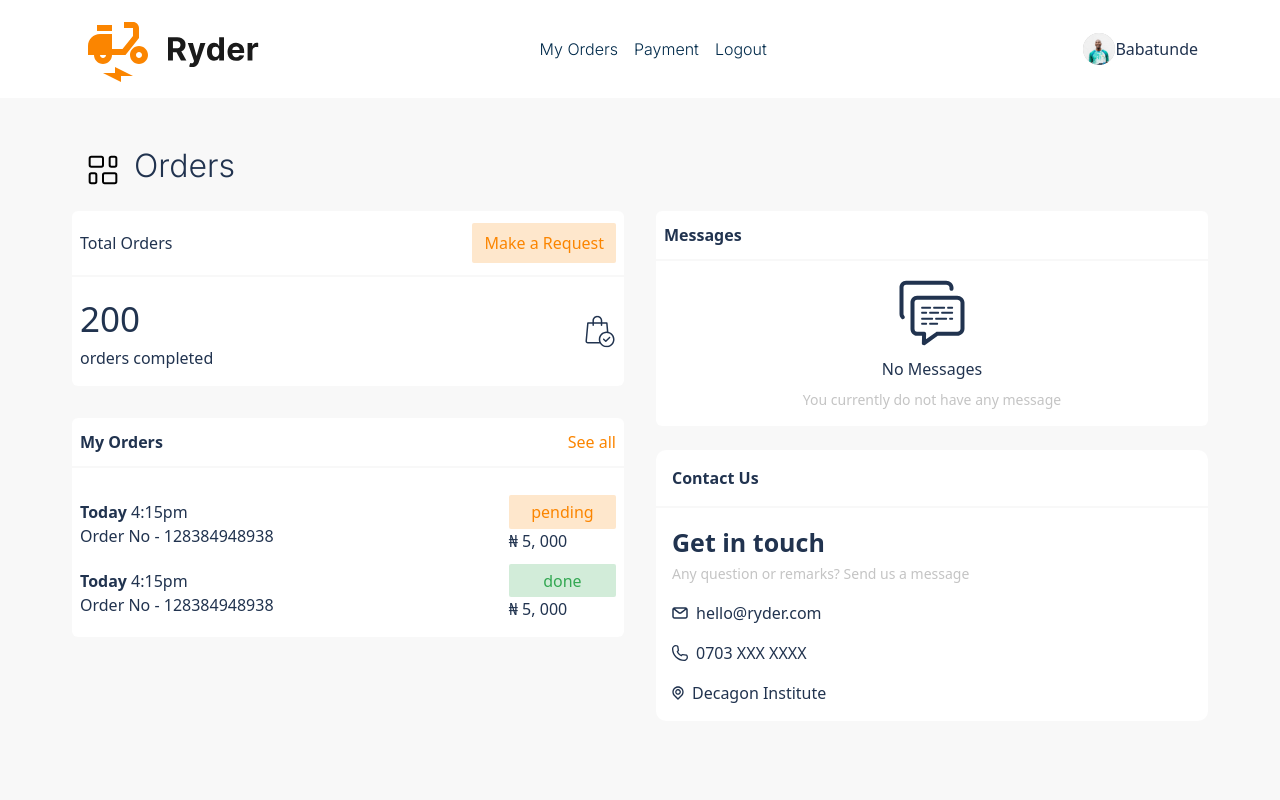
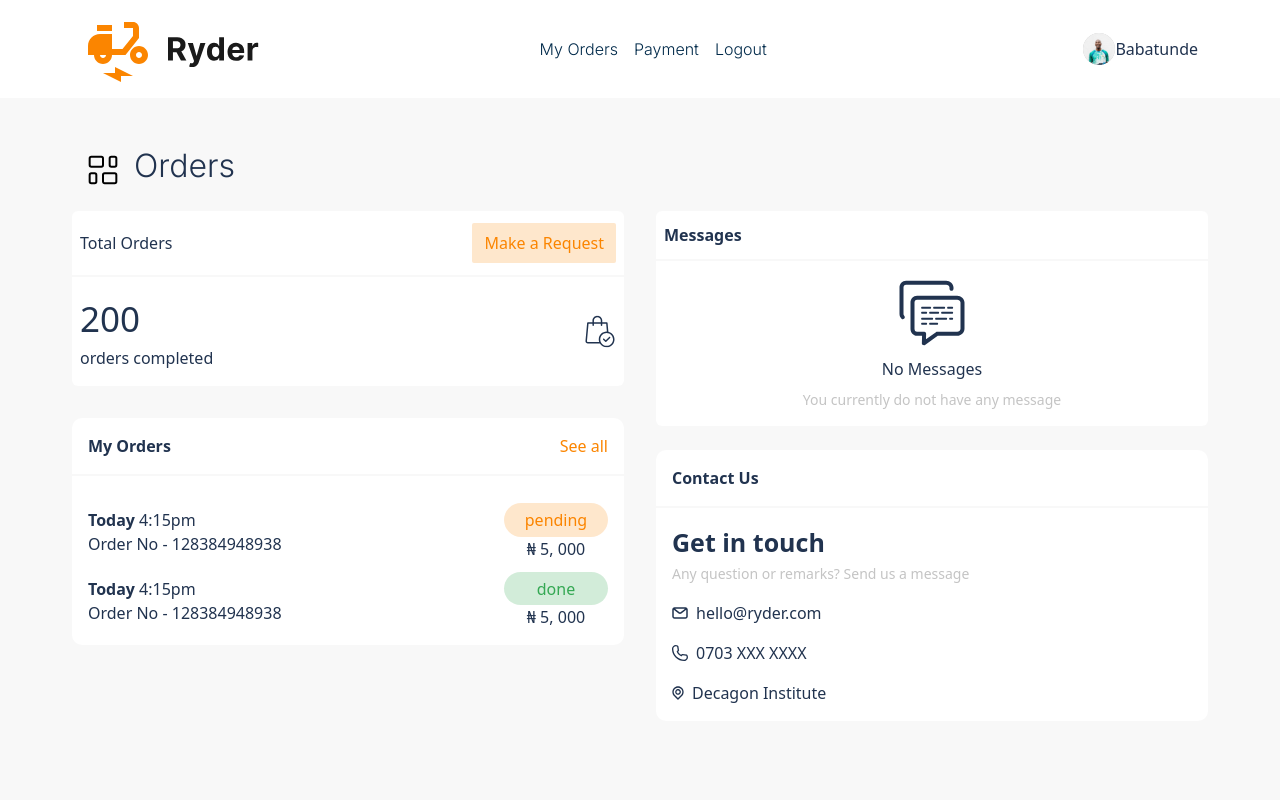
Before and after one commit to J-aimz/Ryder_Frontend_, a React (Create React App) app in the folder ryder/: page /dashboard in a window 1280 px wide. Shown: the top 800 px of the page. Built offline with nearby package versions, Linux system fonts and the light colour scheme.

Commit message:
minor changes

```diff
--- a/ryder/src/components/allOrders/AllOrders.module.css
+++ b/ryder/src/components/allOrders/AllOrders.module.css
@@ -1,12 +1,10 @@
-
-
 .contanier {
-    border-radius: 6px;
+    border-radius: 10px;
     background-color: var(--primary-bg);
 }
 
 .header {
-    padding: .75em .5em;
+    padding: 1em;
     font-weight: 700;
     border-bottom: 2px solid var(--secondary-bg);
 
@@ -21,7 +19,7 @@
 }
 
 .orders_container {
-    padding: 1em .5em;
+    padding: 1em;
 
 }
 
@@ -46,6 +44,7 @@
     display: block;
     align-self: flex-start;
     min-width: 20%;
+    text-align: center;
 }
 
 .pending {
@@ -54,7 +53,7 @@
     padding: .3em;
     text-align: center;
     display: block;
-    border-radius: 2px;
+    border-radius: 20px;
 }
 
 .done {
@@ -63,5 +62,5 @@
     text-align: center;
     display: block;
     padding: .3em;
-    border-radius: 2px;
+    border-radius: 20px;
 }
```
